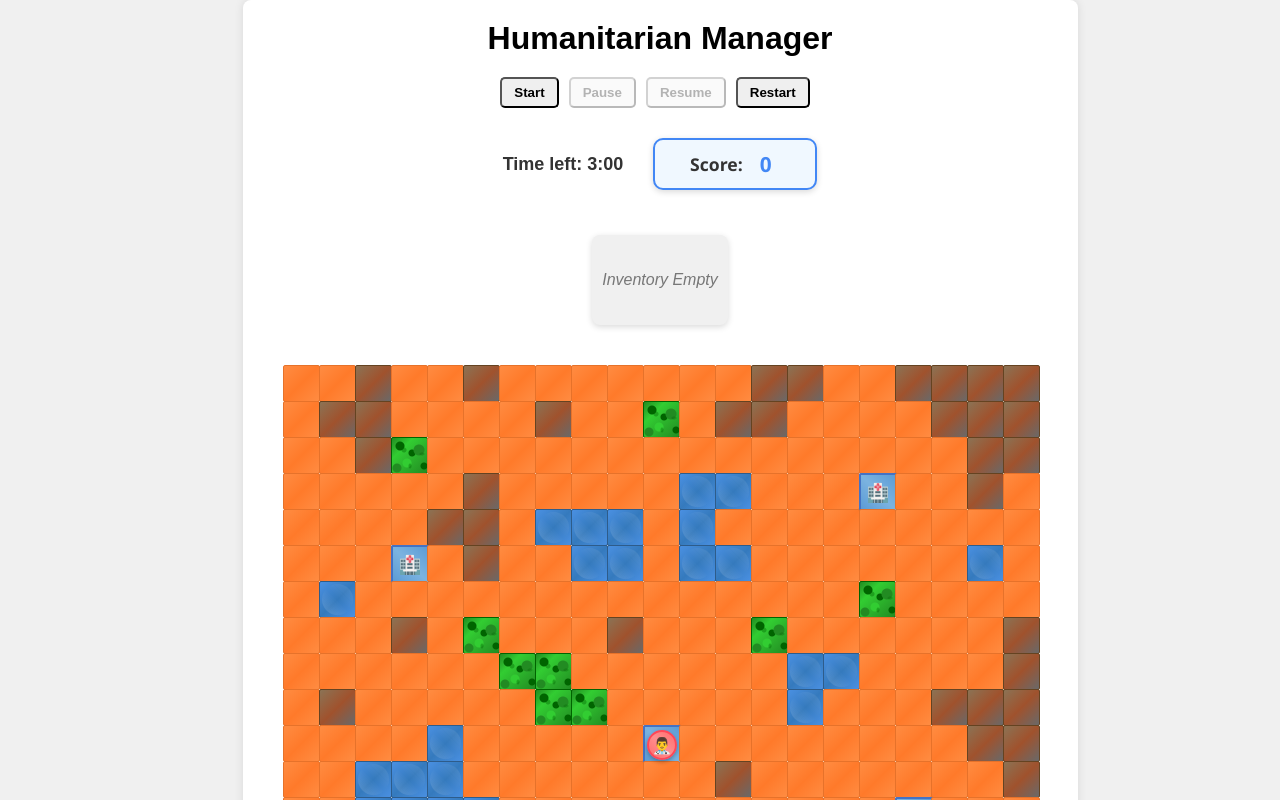
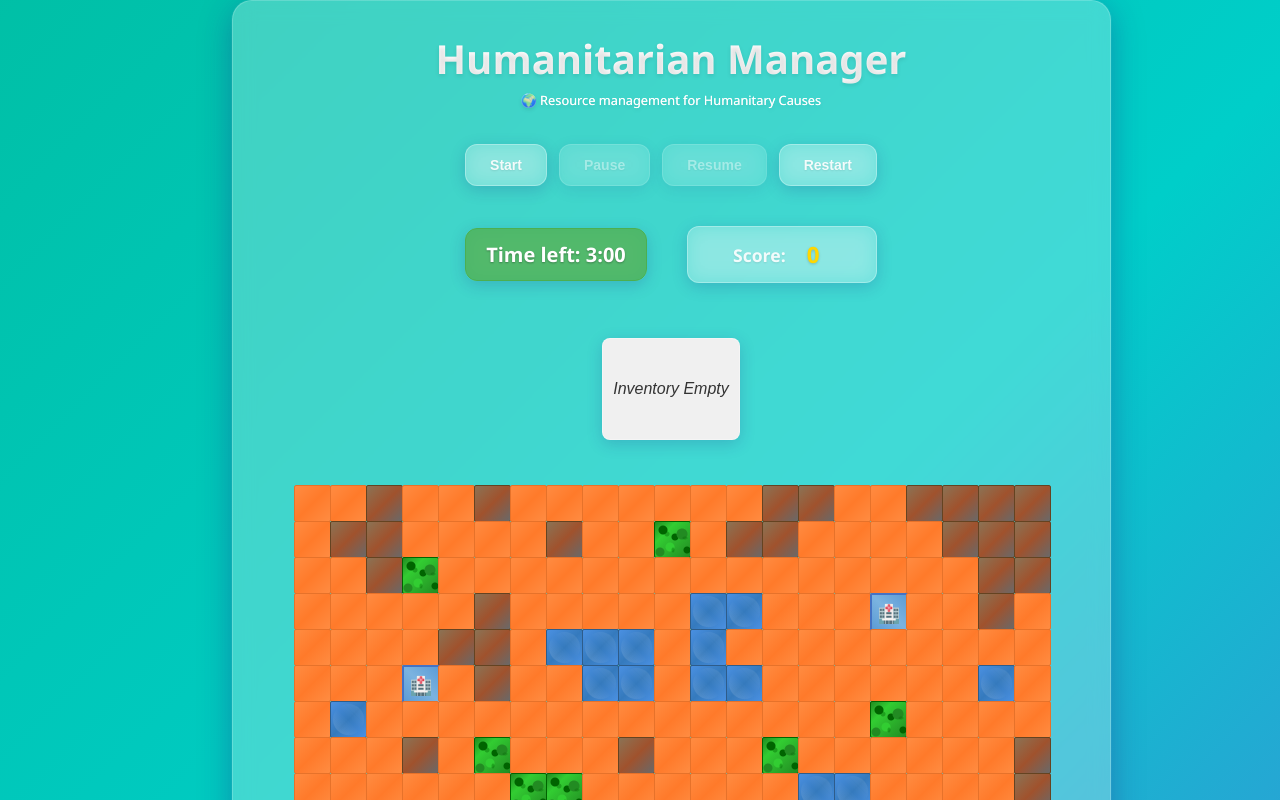
Before and after one commit to GigaJaoo/Web-Game, a React (Vite) app in the folder Web Game/: page / in a window 1280 px wide. Shown: the top 800 px of the page. Built offline with nearby package versions, Linux system fonts and the light colour scheme.

Commit message:
Upgrade visual da pagina

```diff
--- a/Web Game/src/App.css
+++ b/Web Game/src/App.css
@@ -1,58 +1,112 @@
 .app-container {
-  background: white;
-  padding: 20px;
-  border-radius: 8px;
-  box-shadow: 0 0 10px rgba(0,0,0,0.1);
+  /* Glassmorphism effect */
+  background: rgba(255, 255, 255, 0.25);
+  backdrop-filter: blur(10px);
+  border: 1px solid rgba(255, 255, 255, 0.18);
 
-  max-width: 900px; /* Aumentado para acomodar o mapa maior */
+  padding: 30px;
+  border-radius: 20px;
+  box-shadow:
+    0 8px 32px rgba(31, 38, 135, 0.37),
+    0 0 0 1px rgba(255, 255, 255, 0.05);
+
+  max-width: 900px;
   width: 100%;
 
   display: flex;
   flex-direction: column;
   align-items: center;
-  gap: 20px;
+  gap: 25px;
+
+  transition: all 0.3s ease;
 }
 
+.app-container:hover {
+  transform: translateY(-2px);
+  box-shadow:
+    0 12px 40px rgba(31, 38, 135, 0.45),
+    0 0 0 1px rgba(255, 255, 255, 0.1);
+}
+
+/* Header melhorado */
 .app-container h1 {
   margin: 0;
   width: 100%;
   text-align: center;
+  font-size: 2.5rem;
+  font-weight: 700;
+  background: linear-gradient(135deg, #ffffff 0%, #fafafa 100%);
+  -webkit-background-clip: text;
+  -webkit-text-fill-color: transparent;
+  background-clip: text;
+  text-shadow: 0 2px 4px rgba(0,0,0,0.1);
+  margin-bottom: 10px;
 }
 
+.app-container h1::after {
+  content: "🌍 Resource management for Humanitary Causes";
+  display: block;
+  font-size: 0.8rem;
+  font-weight: 400;
+  color: rgba(255, 255, 255, 0.9);
+  margin-top: 5px;
+  background: none;
+  -webkit-text-fill-color: rgba(255, 255, 255, 0.9);
+}
+
+/* Inventory melhorado */
 .inventory {
   display: flex;
   align-items: center;
-  padding: 10px 15px;
-  border-radius: 10px;
-  box-shadow: 0 2px 6px rgba(0,0,0,0.15);
-  background-color: #f8f8f8;
-  width: 220px;          /* largura fixa para manter tamanho */
-  height: 70px;          /* altura fixa para manter tamanho */
+  padding: 15px 20px;
+  border-radius: 15px;
+
+  /* Glassmorphism para inventory */
+  background: rgba(255, 255, 255, 0.2);
+  backdrop-filter: blur(10px);
+  border: 1px solid rgba(255, 255, 255, 0.3);
+
+  width: 260px;
+  height: 80px;
   margin: 15px auto;
   font-family: 'Segoe UI', Tahoma, Geneva, Verdana, sans-serif;
   color: #333;
   user-select: none;
-  transition: background-color 0.3s ease;
-  justify-content: flex-start; /* alinhamento padrão */
+  transition: all 0.3s ease;
+  justify-content: flex-start;
+
+  box-shadow: 0 4px 16px rgba(31, 38, 135, 0.2);
+}
+
+.inventory:hover {
+  transform: translateY(-1px);
+  box-shadow: 0 6px 20px rgba(31, 38, 135, 0.3);
+  background: rgba(255, 255, 255, 0.25);
 }
 
 .inventory.empty {
-  justify-content: center;  /* centraliza texto vazio */
+  justify-content: center;
   font-style: italic;
-  color: #777;
+  color: #333;
+  font-weight: 500;
 }
 
 .inventory-icon {
-  font-size: 30px;
-  width: 50px;
-  height: 50px;
+  font-size: 32px;
+  width: 55px;
+  height: 55px;
   border-radius: 50%;
   color: white;
   display: flex;
   justify-content: center;
   align-items: center;
   margin-right: 15px;
-  box-shadow: 0 0 5px rgba(0,0,0,0.1);
+  box-shadow: 0 4px 12px rgba(0,0,0,0.2);
+  transition: transform 0.2s ease;
+}
+
+.inventory-icon:hover {
+  transform: scale(1.05);
 }
 
 .inventory-info {
@@ -61,30 +115,110 @@
 
 .inventory-name {
   font-weight: 600;
-  font-size: 1.1rem;
+  font-size: 1.2rem;
+  color: #333;
+  text-shadow: 0 1px 2px rgba(255,255,255,0.2);
 }
 
+/* Botões modernos */
 .controls {
-  margin-bottom: 10px;
+  margin-bottom: 15px;
+  display: flex;
+  gap: 12px;
 }
 
 .controls button {
-  margin-right: 10px;
-  padding: 6px 12px;
-  font-weight: bold;
-  border-radius: 5px;
+  padding: 12px 24px;
+  font-weight: 600;
+  border-radius: 12px;
+  border: none;
+  font-size: 14px;
+  cursor: pointer;
+  transition: all 0.3s ease;
+
+  /* Glassmorphism para botões */
+  background: rgba(255, 255, 255, 0.2);
+  backdrop-filter: blur(10px);
+  border: 1px solid rgba(255, 255, 255, 0.3);
+  color: rgba(255, 255, 255, 0.9);
+
+  box-shadow: 0 4px 16px rgba(31, 38, 135, 0.2);
+  text-shadow: 0 1px 2px rgba(0,0,0,0.1);
 }
 
+.controls button:hover:not(:disabled) {
+  transform: translateY(-2px);
+  box-shadow: 0 6px 20px rgba(31, 38, 135, 0.3);
+  background: rgba(255, 255, 255, 0.3);
+  border: 1px solid rgba(255, 255, 255, 0.4);
+}
+
+.controls button:active {
+  transform: translateY(0);
+}
+
+.controls button:disabled {
+  opacity: 0.5;
+  cursor: not-allowed;
+  transform: none;
+}
+
+/* Game info melhorado */
 .game-info {
   display: flex;
   align-items: center;
   justify-content: center;
-  gap: 30px;
-  margin-bottom: 10px;
+  gap: 40px;
+  margin-bottom: 15px;
 }
 
+/* Timer com cores dinâmicas */
 .timer {
-  font-size: 18px;
-  font-weight: bold;
-  color: #333;
+  font-size: 20px;
+  font-weight: 700;
+  padding: 12px 20px;
+  border-radius: 12px;
+
+  /* Glassmorphism para timer */
+  background: rgba(255, 255, 255, 0.2);
+  backdrop-filter: blur(10px);
+  border: 1px solid rgba(255, 255, 255, 0.3);
+
+  box-shadow: 0 4px 16px rgba(31, 38, 135, 0.2);
+  transition: all 0.3s ease;
+
+  /* Texto sempre branco */
+  color: white;
+  text-shadow: 0 1px 2px rgba(0,0,0,0.3);
 }
+
+/* Classes para diferentes estados do timer */
+.timer.safe {
+  background: rgba(76, 175, 80, 0.8);
+  border: 1px solid rgba(76, 175, 80, 1);
+  color: white;
+}
+
+.timer.warning {
+  background: rgba(255, 193, 7, 0.8);
+  border: 1px solid rgba(255, 193, 7, 1);
+  color: white;
+  animation: pulse-warning 1s ease-in-out infinite;
+}
+
+.timer.danger {
+  background: rgba(244, 67, 54, 0.8);
+  border: 1px solid rgba(244, 67, 54, 1);
+  color: white;
+  animation: pulse-danger 0.5s ease-in-out infinite;
+}
+
+@keyframes pulse-warning {
+  0%, 100% { transform: scale(1); }
+  50% { transform: scale(1.05); }
+}
+
+@keyframes pulse-danger {
+  0%, 100% { transform: scale(1); }
+  50% { transform: scale(1.1); }
+}
--- a/Web Game/src/App.jsx
+++ b/Web Game/src/App.jsx
@@ -23,6 +23,14 @@ export default function App() {
   const [score, setScore] = useState(0); // Novo estado para o score
   const intervalRef = useRef(null);
   const resourceIntervalRef = useRef(null);
+
+  // Função para determinar cores do timer baseado no tempo restante
+  const getTimerClass = (timeLeft, initialTime) => {
+    const percentage = timeLeft / initialTime;
+    if (percentage > 0.5) return 'safe';      // Verde: mais de 50%
+    if (percentage > 0.25) return 'warning';  // Amarelo: 25-50%
+    return 'danger';                          // Vermelho: menos de 25%
+  };
 
   // Função para determinar o intervalo de geração baseado no tempo restante
   const getResourceSpawnInterval = (timeLeft) => {
@@ -211,7 +219,9 @@ export default function App() {
       </div>
 
       <div className="game-info">
-        <div className="timer">Time left: {Math.floor(timeLeft / 60)}:{String(timeLeft % 60).padStart(2, '0')}</div>
+        <div className={`timer ${getTimerClass(timeLeft, initialTime)}`}>
+          Time left: {Math.floor(timeLeft / 60)}:{String(timeLeft % 60).padStart(2, '0')}
+        </div>
         <Score score={score} />
       </div>
 
--- a/Web Game/src/Score.css
+++ b/Web Game/src/Score.css
@@ -1,28 +1,56 @@
 .score-container {
   display: flex;
   align-items: center;
-  padding: 10px 20px;
-  border-radius: 10px;
-  box-shadow: 0 2px 6px rgba(0,0,0,0.15);
-  background-color: #f0f8ff;
-  border: 2px solid #4287f5;
+  padding: 12px 24px;
+  border-radius: 12px;
+
+  /* Glassmorphism effect */
+  background: rgba(255, 255, 255, 0.2);
+  backdrop-filter: blur(10px);
+  border: 1px solid rgba(255, 255, 255, 0.3);
+
   font-family: 'Segoe UI', Tahoma, Geneva, Verdana, sans-serif;
   user-select: none;
-  min-width: 120px;
+  min-width: 140px;
   justify-content: center;
-  gap: 8px;
+  gap: 10px;
+
+  box-shadow: 0 4px 16px rgba(31, 38, 135, 0.2);
+  transition: all 0.3s ease;
+}
+
+.score-container:hover {
+  transform: translateY(-1px);
+  box-shadow: 0 6px 20px rgba(31, 38, 135, 0.3);
+  background: rgba(255, 255, 255, 0.25);
 }
 
 .score-label {
   font-weight: 600;
   font-size: 1.1rem;
-  color: #333;
+  color: rgba(255, 255, 255, 0.9);
+  text-shadow: 0 1px 2px rgba(0,0,0,0.1);
 }
 
 .score-value {
-  font-weight: bold;
-  font-size: 1.3rem;
-  color: #4287f5;
-  min-width: 30px;
+  font-weight: 700;
+  font-size: 1.4rem;
+  color: #FFD700;
+  min-width: 35px;
   text-align: center;
+  text-shadow: 0 1px 3px rgba(0,0,0,0.2);
+  transition: all 0.3s ease;
 }
+
+/* Animação quando o score muda */
+.score-value.updated {
+  animation: score-bounce 0.6s ease;
+  color: #00FF88;
+}
+
+@keyframes score-bounce {
+  0% { transform: scale(1); }
+  25% { transform: scale(1.2); color: #00FF88; }
+  50% { transform: scale(1.1); }
+  100% { transform: scale(1); color: #FFD700; }
+}
--- a/Web Game/src/index.css
+++ b/Web Game/src/index.css
@@ -6,9 +6,27 @@ html, body, #root {
 
 body {
   display: flex;
-  justify-content: center; /* centro horizontal */
-  align-items: center;     /* centro vertical */
+  justify-content: center;
+  align-items: center;
   min-height: 100vh;
-  background-color: #f0f0f0;
-  font-family: Arial, sans-serif;
+
+  /* Background humanitário - Cores de paz e esperança */
+  background: linear-gradient(135deg,
+    #74b9ff 0%,     /* Azul esperança */
+    #0984e3 25%,    /* Azul ONU */
+    #00b894 50%,    /* Verde paz */
+    #00cec9 75%,    /* Turquesa harmonia */
+    #6c5ce7 100%    /* Violeta solidariedade */
+  );
+  background-size: 400% 400%;
+  animation: gradient-shift 15s ease infinite;
+
+  font-family: 'Segoe UI', Tahoma, Geneva, Verdana, sans-serif;
 }
+
+/* Animação suave do background */
+@keyframes gradient-shift {
+  0% { background-position: 0% 50%; }
+  50% { background-position: 100% 50%; }
+  100% { background-position: 0% 50%; }
+}
```
